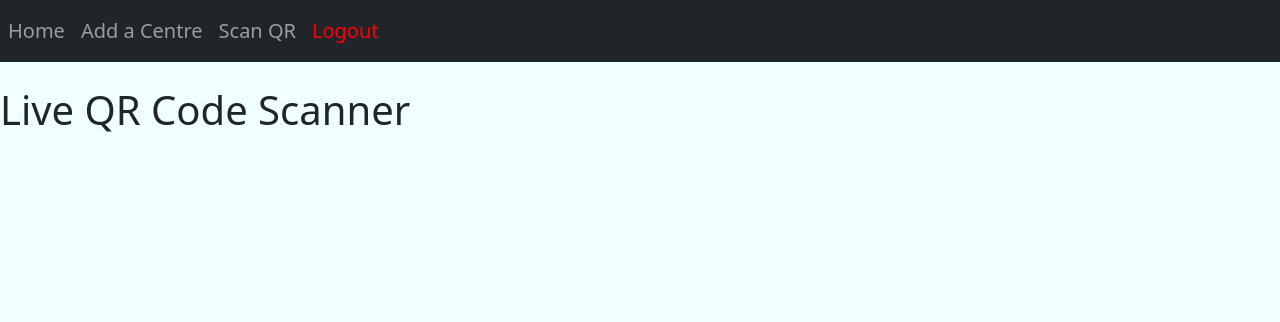
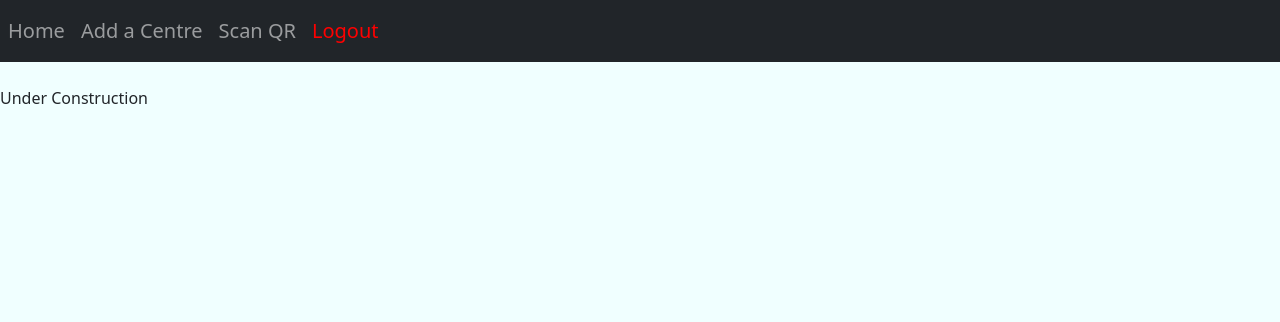
Before and after one commit to phandavinci/bookmyvax, a Django app: template adminpage/templates/base/scanqr.html in a window 1280 px wide. Shown: the top 322 px of the page. Run offline with Django 4.2, Linux system fonts and the light colour scheme; the template is opened without the code that fills it, so the values that code supplies are empty; some libraries are stand-ins or nearby versions.

Commit message:
the qr htmll is under construction

```diff
--- a/adminpage/templates/base/scanqr.html
+++ b/adminpage/templates/base/scanqr.html
@@ -2,34 +2,5 @@
 
 {% block content %}
 
-<body>
-    <h1>Live QR Code Scanner</h1>
-    <div id="scanner-container"></div>
-
-    <script src="https://rawgit.com/schmich/instascan-builds/master/instascan.min.js"></script>
-    <script>
-        const scannerContainer = document.getElementById('scanner-container');
-
-        // Initialize a scanner
-        const scanner = new Instascan.Scanner({ video: scannerContainer });
-
-        // Add a callback to handle scanned QR codes
-        scanner.addListener('scan', function (content) {
-            alert(`Scanned QR code: ${content}`);
-            // You can perform any other actions with the scanned content here
-        });
-
-        // Start scanning
-        Instascan.Camera.getCameras().then(function (cameras) {
-            if (cameras.length > 0) {
-                scanner.start(cameras[0]); // Use the first available camera
-            } else {
-                console.error('No cameras found.');
-            }
-        }).catch(function (error) {
-            console.error(error);
-        });
-    </script>
-</body>
-</html>
+   Under Construction
 {% endblock content %}
```
